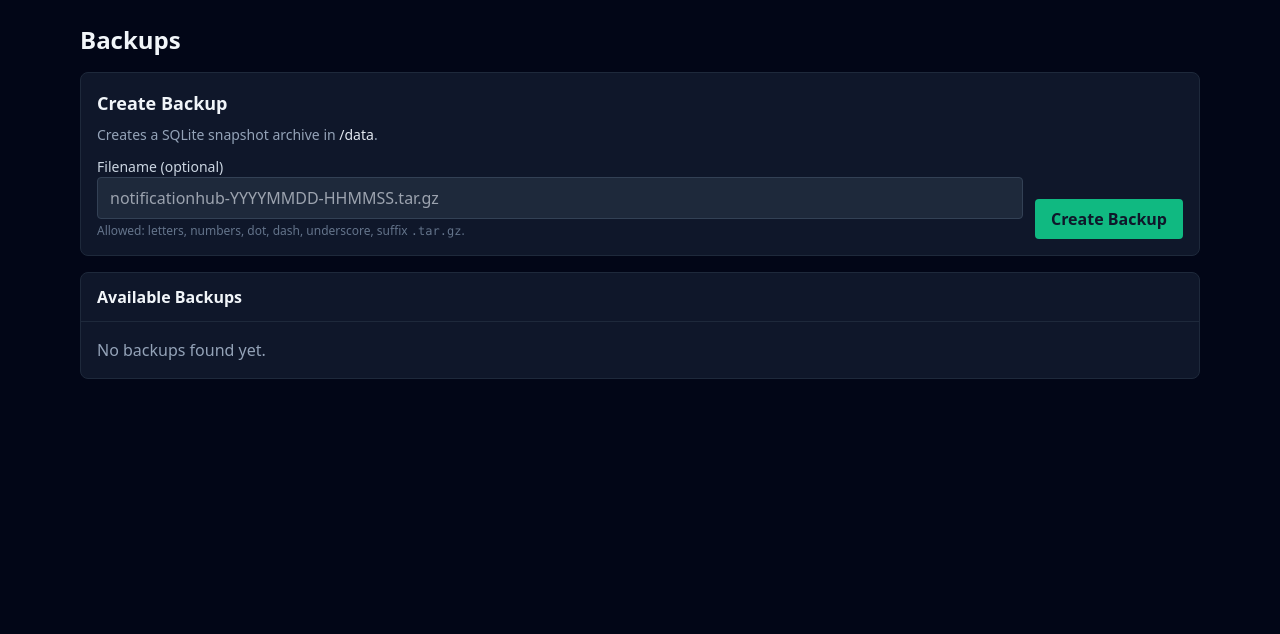
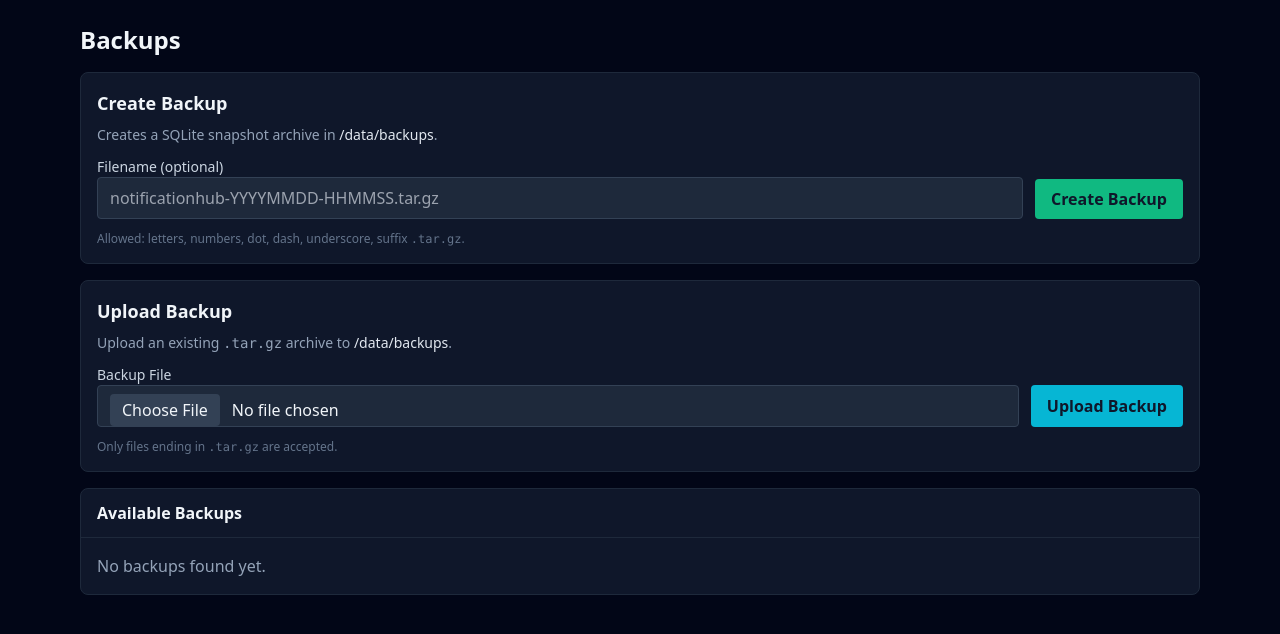
Before and after one commit to Ferdyverse/NotificationHub, a FastAPI app: page /ui/backups in a window 1280 px wide. Shown: the part 49-683 px from the top of the page. Run offline with FastAPI, Linux system fonts and the light colour scheme; some libraries are stand-ins or nearby versions.

Commit message:
feat(backup): add upload workflow and default /data/backups
- add backup upload endpoint and UI form\n- add restore action in backup list and success banners\n- improve permission error handling for BACKUP_DIR access\n- set default BACKUP_DIR to /data/backups while honoring env override\n- align compose and README backup paths\n- extend backup UI tests

```diff
--- a/app/config.py
+++ b/app/config.py
@@ -6,7 +6,7 @@ class Settings(BaseSettings):
 
     database_url: str = "sqlite:///./data/app.db"
     base_url: str = "http://localhost:8080"
-    backup_dir: str = "/data"
+    backup_dir: str = "/data/backups"
 
     ui_basic_auth_user: str | None = None
     ui_basic_auth_pass: str | None = None
--- a/app/main.py
+++ b/app/main.py
@@ -9,10 +9,21 @@ import logging
 from pathlib import Path
 import re
 import secrets
+import shutil
 import time
 from typing import Any
 
-from fastapi import Depends, FastAPI, Form, HTTPException, Query, Request, Response
+from fastapi import (
+    Depends,
+    FastAPI,
+    File,
+    Form,
+    HTTPException,
+    Query,
+    Request,
+    Response,
+    UploadFile,
+)
 from fastapi.responses import FileResponse, HTMLResponse, RedirectResponse
 from fastapi.templating import Jinja2Templates
 from fastapi.staticfiles import StaticFiles
@@ -25,14 +36,14 @@ from sqlalchemy.orm.attributes import flag_modified
 from app.adapters import forgejo, generic_json, generic_text, github
 from app.adapters.types import NormalizedEvent
 from app.config import settings
-from app.db import SessionLocal, get_session
+from app.db import SessionLocal, engine, get_session
 from app.delivery.base import DeliveryResult
 from app.delivery.dispatcher import deliver
 from app.models import EventLog, Ingress, Route, Template
 from app.render.templates import DEFAULT_TEMPLATE_BODY, render_template
 from app.runtime import DedupeCache, RateLimiter
 from app.security.auth import hash_secret, require_ui_basic_auth, verify_secret
-from app.tools.backup import create_backup
+from app.tools.backup import create_backup, restore_backup
 from app.utils import cap_payload
 
 
@@ -80,6 +91,26 @@ def resolve_backup_dir() -> Path:
     if not path.is_absolute():
         path = Path.cwd() / path
     return path.resolve()
+
+
+def ensure_backup_dir_available() -> Path:
+    backup_dir = resolve_backup_dir()
+    try:
+        backup_dir.mkdir(parents=True, exist_ok=True)
+    except PermissionError as exc:
+        raise HTTPException(
+            status_code=500,
+            detail=(
+                f"Backup directory is not writable: {backup_dir}. "
+                "Set BACKUP_DIR to a writable path (for example /data/backups or /tmp)."
+            ),
+        ) from exc
+    except OSError as exc:
+        raise HTTPException(
+            status_code=500,
+            detail=f"Backup directory is not accessible: {backup_dir} ({exc})",
+        ) from exc
+    return backup_dir
 
 
 def build_backup_filename() -> str:
@@ -1409,11 +1440,28 @@ async def ui_events(
 async def ui_backups(
     request: Request,
     created: str | None = None,
+    uploaded: str | None = None,
+    restored: str | None = None,
 ):
     backup_dir = resolve_backup_dir()
-    backups = list_backup_files(backup_dir)
+    try:
+        backups = list_backup_files(backup_dir)
+    except PermissionError as exc:
+        raise HTTPException(
+            status_code=500,
+            detail=(
+                f"Backup directory is not readable: {backup_dir}. "
+                "Set BACKUP_DIR to a readable path."
+            ),
+        ) from exc
     created_name = (
         created if created and BACKUP_FILENAME_PATTERN.match(created) else None
+    )
+    uploaded_name = (
+        uploaded if uploaded and BACKUP_FILENAME_PATTERN.match(uploaded) else None
+    )
+    restored_name = (
+        restored if restored and BACKUP_FILENAME_PATTERN.match(restored) else None
     )
     return templates.TemplateResponse(
         "backups.html",
@@ -1421,6 +1469,8 @@ async def ui_backups(
             "request": request,
             "backups": backups,
             "created": created_name,
+            "uploaded": uploaded_name,
+            "restored": restored_name,
             "backup_dir": str(backup_dir),
         },
     )
@@ -1442,8 +1492,7 @@ async def ui_backups_create(
             detail="Filename must end with .tar.gz and only use letters, numbers, dot, dash or underscore.",
         )
 
-    backup_dir = resolve_backup_dir()
-    backup_dir.mkdir(parents=True, exist_ok=True)
+    backup_dir = ensure_backup_dir_available()
     backup_path = (backup_dir / name).resolve()
     if not backup_path.is_relative_to(backup_dir):
         raise HTTPException(status_code=400, detail="Invalid backup target path")
@@ -1458,6 +1507,44 @@ async def ui_backups_create(
     return RedirectResponse(f"/ui/backups?created={name}", status_code=303)
 
 
+@app.post(
+    "/ui/backups/upload",
+    dependencies=[Depends(require_ui_basic_auth)],
+)
+async def ui_backups_upload(
+    upload: UploadFile = File(...),
+):
+    raw_name = (upload.filename or "").strip()
+    if not raw_name:
+        raise HTTPException(status_code=422, detail="Please select a backup file")
+    if Path(raw_name).name != raw_name:
+        raise HTTPException(status_code=422, detail="Invalid backup filename")
+    if not BACKUP_FILENAME_PATTERN.match(raw_name):
+        raise HTTPException(
+            status_code=422,
+            detail="Filename must end with .tar.gz and only use letters, numbers, dot, dash or underscore.",
+        )
+
+    backup_dir = ensure_backup_dir_available()
+    backup_path = (backup_dir / raw_name).resolve()
+    if not backup_path.is_relative_to(backup_dir):
+        raise HTTPException(status_code=400, detail="Invalid backup target path")
+    if backup_path.exists():
+        raise HTTPException(status_code=409, detail="Backup file already exists")
+
+    try:
+        with backup_path.open("wb") as target:
+            shutil.copyfileobj(upload.file, target)
+    finally:
+        upload.file.close()
+
+    if backup_path.stat().st_size <= 0:
+        backup_path.unlink(missing_ok=True)
+        raise HTTPException(status_code=422, detail="Uploaded backup file is empty")
+
+    return RedirectResponse(f"/ui/backups?uploaded={raw_name}", status_code=303)
+
+
 @app.get(
     "/ui/backups/{filename}",
     dependencies=[Depends(require_ui_basic_auth)],
@@ -1476,3 +1563,28 @@ async def ui_backups_download(filename: str):
         media_type="application/gzip",
         filename=backup_path.name,
     )
+
+
+@app.post(
+    "/ui/backups/{filename}/restore",
+    dependencies=[Depends(require_ui_basic_auth)],
+)
+async def ui_backups_restore(filename: str):
+    if not BACKUP_FILENAME_PATTERN.match(filename):
+        raise HTTPException(status_code=404, detail="Backup file not found")
+
+    backup_dir = resolve_backup_dir()
+    backup_path = (backup_dir / filename).resolve()
+    if not backup_path.is_relative_to(backup_dir) or not backup_path.is_file():
+        raise HTTPException(status_code=404, detail="Backup file not found")
+
+    # Ensure pooled DB connections are closed before replacing the SQLite file.
+    engine.dispose()
+    try:
+        restore_backup(settings.database_url, backup_path, force=True)
+    except (FileNotFoundError, ValueError, FileExistsError) as exc:
+        raise HTTPException(status_code=400, detail=str(exc)) from exc
+    finally:
+        engine.dispose()
+
+    return RedirectResponse(f"/ui/backups?restored={filename}", status_code=303)
--- a/app/templates/backups.html
+++ b/app/templates/backups.html
@@ -7,17 +7,38 @@
   <p class="text-sm text-slate-400 mb-3">
     Creates a SQLite snapshot archive in <span class="text-slate-200">{{ backup_dir }}</span>.
   </p>
-  <form method="post" action="/ui/backups/create" class="flex flex-col md:flex-row gap-3 md:items-end">
-    <div class="flex-1">
+  <form method="post" action="/ui/backups/create" class="grid grid-cols-1 md:grid-cols-[minmax(0,1fr)_auto] gap-3 items-end">
+    <div class="min-w-0">
       <label class="block text-sm text-slate-300">Filename (optional)</label>
       <input
         name="filename"
         class="w-full bg-slate-800 border border-slate-700 rounded px-3 py-2"
         placeholder="notificationhub-YYYYMMDD-HHMMSS.tar.gz"
       />
-      <p class="text-xs text-slate-500 mt-1">Allowed: letters, numbers, dot, dash, underscore, suffix <code>.tar.gz</code>.</p>
     </div>
     <button class="bg-emerald-500 text-slate-900 px-4 py-2 rounded font-semibold">Create Backup</button>
+    <p class="text-xs text-slate-500 md:col-span-2">Allowed: letters, numbers, dot, dash, underscore, suffix <code>.tar.gz</code>.</p>
+  </form>
+</div>
+
+<div class="bg-slate-900 border border-slate-800 rounded-lg p-4 mb-4">
+  <h2 class="text-lg font-semibold mb-2">Upload Backup</h2>
+  <p class="text-sm text-slate-400 mb-3">
+    Upload an existing <code>.tar.gz</code> archive to <span class="text-slate-200">{{ backup_dir }}</span>.
+  </p>
+  <form method="post" action="/ui/backups/upload" enctype="multipart/form-data" class="grid grid-cols-1 md:grid-cols-[minmax(0,1fr)_auto] gap-3 items-end">
+    <div class="min-w-0">
+      <label class="block text-sm text-slate-300">Backup File</label>
+      <input
+        type="file"
+        name="upload"
+        accept=".tar.gz,application/gzip,application/x-gzip"
+        class="w-full h-[42px] cursor-pointer bg-slate-800 border border-slate-700 rounded px-3 py-2 file:mr-3 file:cursor-pointer file:rounded file:border-0 file:bg-slate-700 file:text-slate-100 file:px-3 file:py-1"
+        required
+      />
+    </div>
+    <button class="h-[42px] bg-cyan-500 text-slate-900 px-4 py-2 rounded font-semibold">Upload Backup</button>
+    <p class="text-xs text-slate-500 md:col-span-2">Only files ending in <code>.tar.gz</code> are accepted.</p>
   </form>
 </div>
 
@@ -25,6 +46,17 @@
   <div class="bg-emerald-900/30 border border-emerald-800 text-emerald-200 rounded-lg p-3 mb-4 text-sm">
     Backup created: {{ created }}
     <a class="underline ml-2" href="/ui/backups/{{ created }}">Download</a>
+  </div>
+{% endif %}
+{% if uploaded %}
+  <div class="bg-cyan-900/30 border border-cyan-800 text-cyan-200 rounded-lg p-3 mb-4 text-sm">
+    Backup uploaded: {{ uploaded }}.
+  </div>
+{% endif %}
+{% if restored %}
+  <div class="bg-amber-900/30 border border-amber-800 text-amber-200 rounded-lg p-3 mb-4 text-sm">
+    Backup restored: {{ restored }}.
+    Existing DB file was overwritten with this archive.
   </div>
 {% endif %}
 
@@ -48,9 +80,16 @@
               <td class="p-3 text-slate-300">{{ item.modified_at }}</td>
               <td class="p-3 text-slate-300">{{ item.size }}</td>
               <td class="p-3">
-                <a class="px-3 py-2 rounded border border-slate-700 text-emerald-300 inline-flex items-center justify-center" href="/ui/backups/{{ item.name }}">
-                  Download
-                </a>
+                <div class="flex flex-wrap items-center gap-2">
+                  <a class="px-3 py-2 rounded border border-slate-700 text-emerald-300 inline-flex items-center justify-center" href="/ui/backups/{{ item.name }}">
+                    Download
+                  </a>
+                  <form method="post" action="/ui/backups/{{ item.name }}/restore" onsubmit="return confirm('Restore this backup and overwrite the current database?');">
+                    <button class="px-3 py-2 rounded border border-amber-700 text-amber-200 inline-flex items-center justify-center">
+                      Restore
+                    </button>
+                  </form>
+                </div>
               </td>
             </tr>
           {% endfor %}
--- a/app/tools/backup.py
+++ b/app/tools/backup.py
@@ -111,7 +111,7 @@ def restore_backup(database_url: str, backup_path: Path, force: bool = False) ->
 
 def _default_backup_path() -> Path:
     timestamp = datetime.now(UTC).strftime("%Y%m%d-%H%M%S")
-    return Path("/data") / f"notificationhub-{timestamp}.tar.gz"
+    return Path(settings.backup_dir) / f"notificationhub-{timestamp}.tar.gz"
 
 
 def main() -> int:
--- a/compose.yml
+++ b/compose.yml
@@ -10,7 +10,7 @@ services:
 
       # Database
       - DATABASE_URL=sqlite:////data/app.db
-      - BACKUP_DIR=/data
+      - BACKUP_DIR=/data/backups
       - BASE_URL=http://localhost:8080
 
       # UI Auth (recommended)
```
Also changed, not shown: tests/test_backups_ui.py (+100 -1 lines), README.md.
